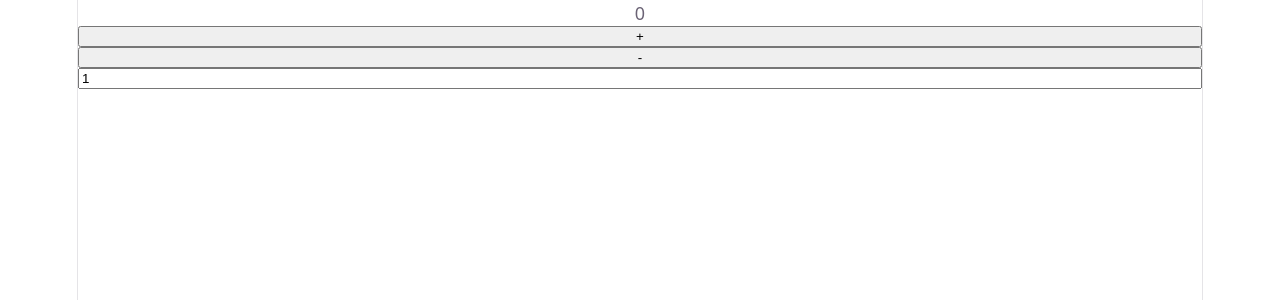
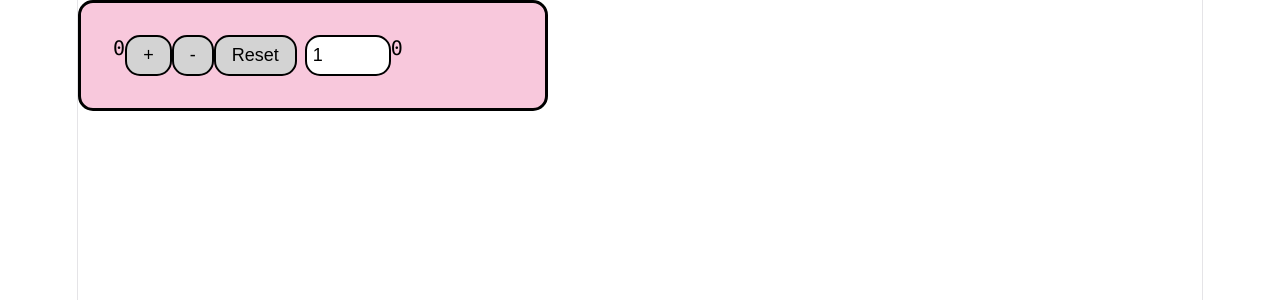
Before and after one commit to icompl3xluffy/lab-10.1, a React (Vite) app in the folder vite-project/: page / in a window 1280 px wide. Shown: the top 300 px of the page. Built offline with nearby package versions, Linux system fonts and the light colour scheme.

Commit message:
adding stylng

```diff
--- a/vite-project/src/App.css
+++ b/vite-project/src/App.css
@@ -0,0 +1,74 @@
+body {
+  margin: 0;
+  min-height: 100vh;
+  display: flex;
+  justify-content: center;
+  align-items: center;
+}
+
+.counter {
+  background-color: #f8c8dc;
+  color: black;
+  border: 3px solid black;
+  border-radius: 15px;
+  font-size: 20px;
+  padding: 32px;
+  width: 400px;
+  max-width: 90vw;
+  text-align: center;
+}
+
+.counter h1,
+.counter h2,
+.counter h3 {
+  color: black;
+  margin: 8px 0;
+}
+
+.buttons {
+  display: flex;
+  justify-content: center;
+  gap: 12px;
+  margin: 16px 0;
+}
+
+.counter button {
+  background-color: #d3d3d3;
+  color: black;
+  border: 2px solid black;
+  border-radius: 15px;
+  font-size: 18px;
+  padding: 8px 16px;
+  cursor: pointer;
+}
+
+.counter input {
+  color: black;
+  border: 2px solid black;
+  border-radius: 15px;
+  font-size: 18px;
+  width: 70px;
+  padding: 6px;
+  margin-left: 8px;
+}
+
+.saved {
+  font-style: italic;
+  font-size: 15px;
+}
+
+.history {
+  list-style: none;
+  padding: 8px 16px;
+  margin: 0;
+  max-height: 150px;
+  overflow-y: auto;
+  text-align: left;
+  border: 2px solid black;
+  border-radius: 15px;
+}
+
+.history li {
+  padding: 6px 0;
+  border-bottom: 1px dashed black;
+}
--- a/vite-project/src/components/counter.jsx
+++ b/vite-project/src/components/counter.jsx
@@ -5,29 +5,42 @@ import { useState } from "react"
 export default function Counter(){
 const [count, setCount] = useState(0)
 const [step, setStep] = useState(1)
+const [history ,setHistory]=useState([0])
 
  function increment () {
-    setCount(count+step)
-    console.log(count)
+     const newCount=count+step
+     setCount(newCount)
+     setHistory([...history, newCount])
+
  }
 
 
  function decrement () {
+   const newCount=count-step
     setCount(count-step)
-    console.log(count)
+  setHistory([...history, newCount])
+
  }
 
  function handleStep(e){
     setStep(Number(e.target.value))
  }
+ function reset(){
+    setCount(0)
+    setHistory([0])
+ }
 
 return(
-    <>
+     <div className="counter">
     <p>{count}</p>
      <button onClick={increment}>+</button>
      <button onClick={decrement}>-</button>
+     <button onClick={reset}>Reset</button>
 
     <input type="number"  value={step} onChange={handleStep}></input>
-    </>
+    <p>{history.join(", ")}</p>
+
+
+  </div>
 )
 }
```
